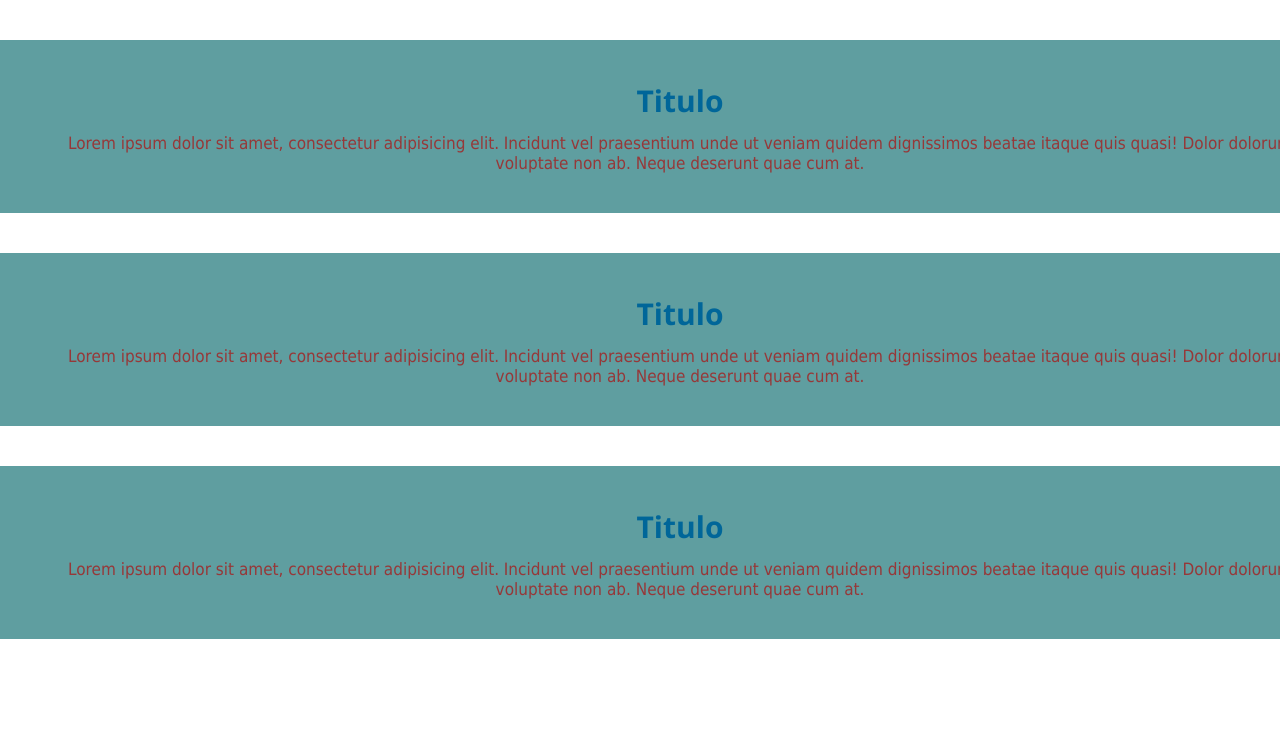
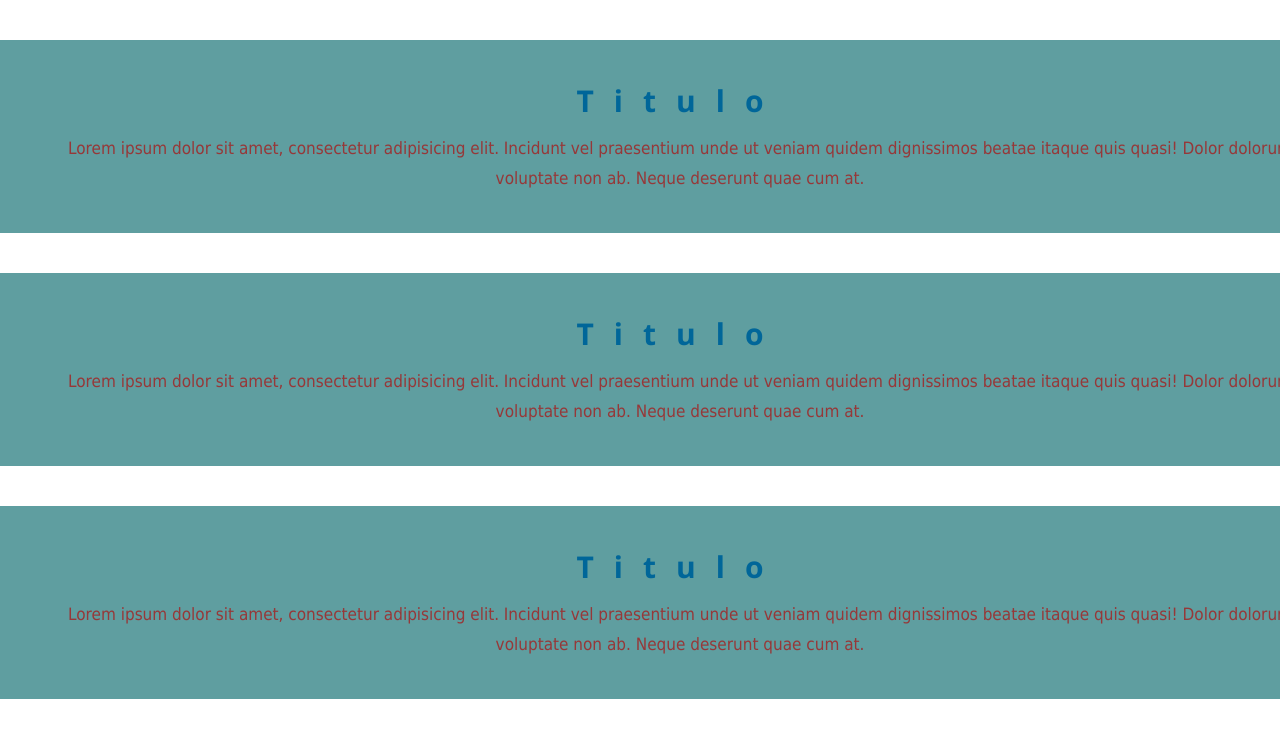
Before and after one commit to iurymanhaes/Pacote-Full-Stack_DankiCode, a plain HTML site: page Aula2/index.html in a window 1280 px wide. Shown: the top 738 px of the page. Drawn offline with Linux system fonts and the light colour scheme.

Commit message:
Update style.css

```diff
--- a/Aula2/style.css
+++ b/Aula2/style.css
@@ -11,12 +11,15 @@
     padding: 40px;
 }
 .artigo  h1{
+    letter-spacing: 20px; /*Espaçamento entre as letras*/
+
     color: #006699;
     font-size: 30px;
     font-family: 'Segoe UI', Tahoma, Geneva, Verdana, sans-serif;
 }
 
 .artigo P {
+    line-height: 30px; /*Espaçamento entre as linhas*/
     color: #ac1010b6;
     font-size: 17px;
     font-family: 'tahoma';
```
